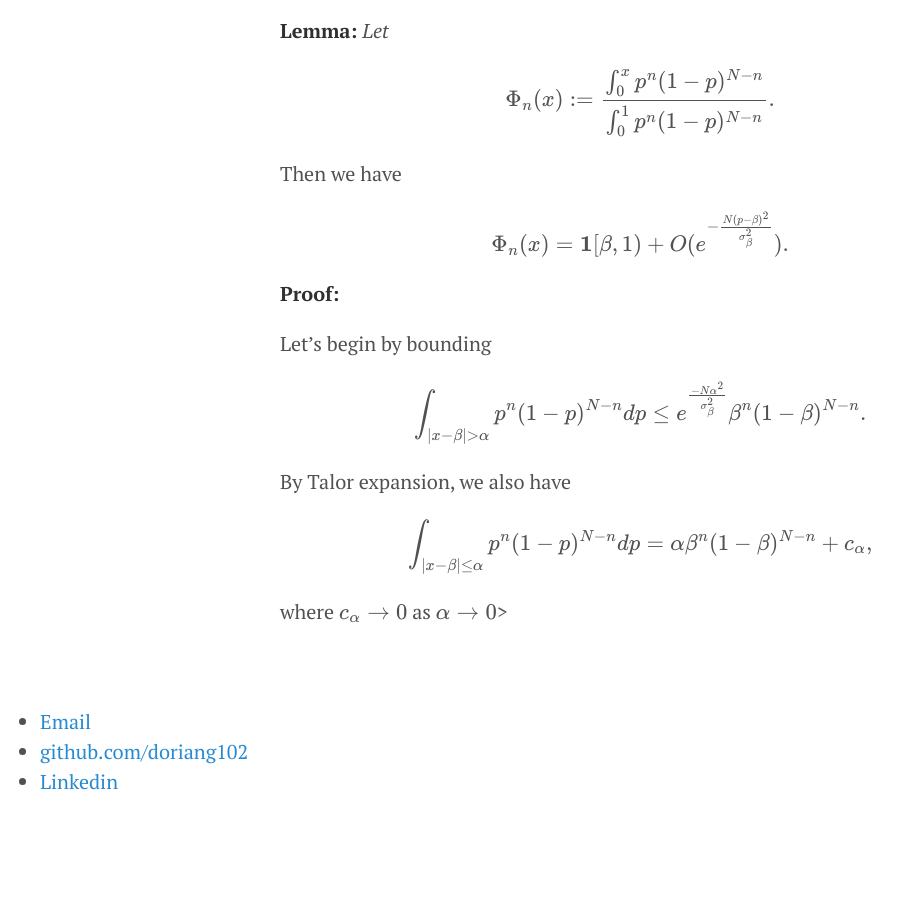
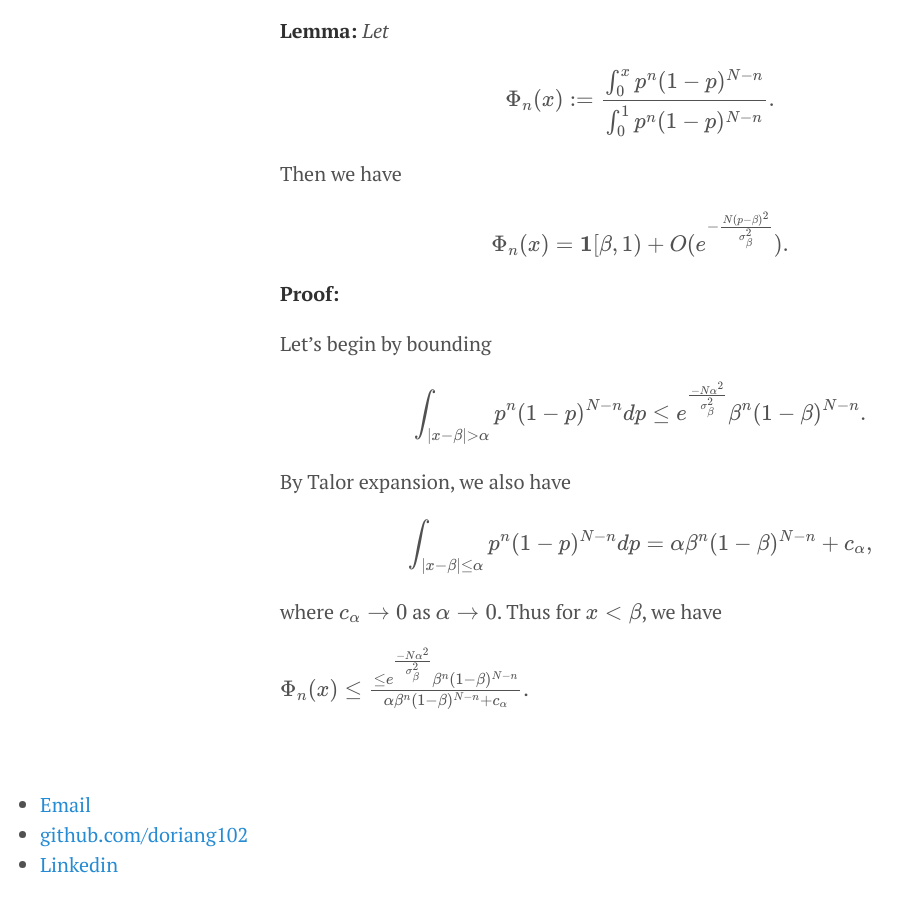
Before and after one commit to doriang102/doriang102.github.io, a Jekyll site: the page built from _posts/2017-06-10-hypothesis-testing-part-2-in-progress.md, in a window 1280 px wide and 900 px high, scrolled down 7616 px. Shown: the whole window, without its empty margins (0-915 px from the left). Built offline with Jekyll 4.4.1, drawn with Linux system fonts in a browser that asks for light colours; our own code applies the rules of GitHub Pages for plain Markdown files; formulas are drawn with MathJax 3; before the commit the page ends 8433 px from its top, so only the background shows below that.

Commit message:
Update 2017-06-10-hypothesis-testing-part-2-in-progress.md

```diff
--- a/_posts/2017-06-10-hypothesis-testing-part-2-in-progress.md
+++ b/_posts/2017-06-10-hypothesis-testing-part-2-in-progress.md
@@ -239,4 +239,6 @@ By Talor expansion, we also have
 
 $$ \int_{|x-\beta| \leq \alpha} p^n(1-p)^{N-n} dp  = \alpha \beta^n(1-\beta)^{N-n} + c_{\alpha},$$
 
-where $$c_{\alpha} \to 0$$ as $$\alpha \to 0$$>
+where $$c_{\alpha} \to 0$$ as $$\alpha \to 0$$. Thus for $$ x < \beta$$, we have
+
+$$\Phi_n(x) \leq \frac{\leq e^{\frac{-N \alpha^2}{\sigma_{\beta}^2}}\beta^n(1-\beta)^{N-n}}{\alpha \beta^n(1-\beta)^{N-n} + c_{\alpha}}$$.
```
